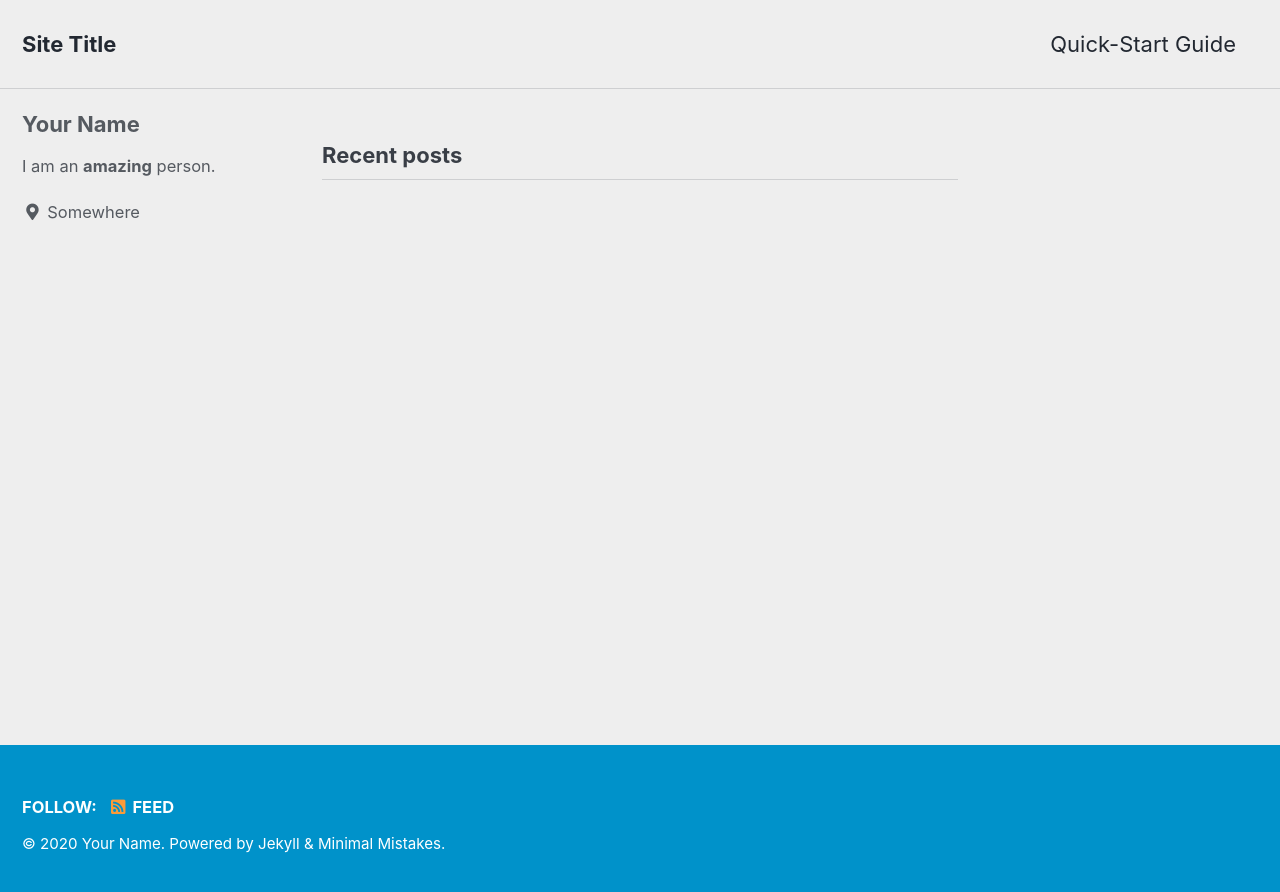
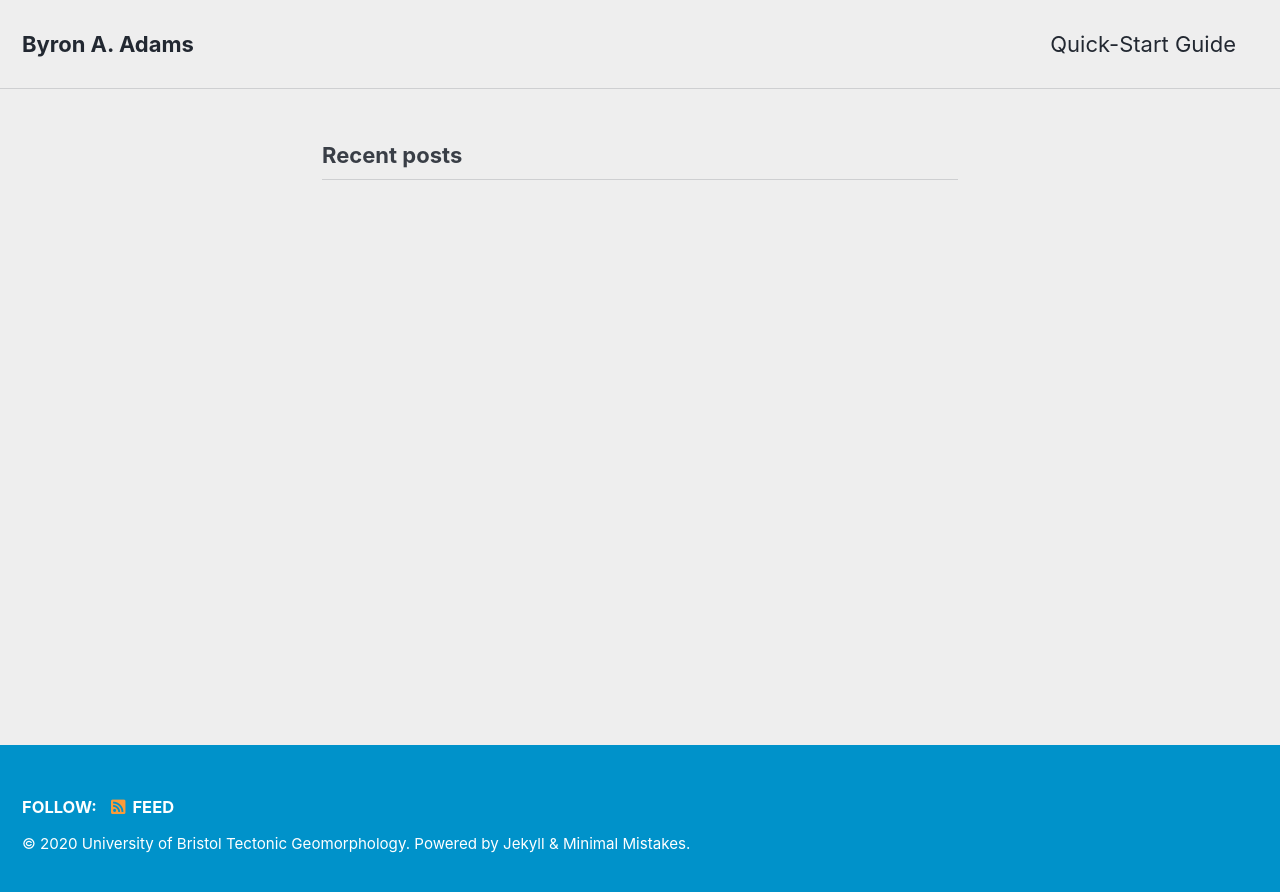
Before and after one commit to baadams/baadams.github.io, a Jekyll site: the page built from index.html, in a window 1280 px wide. Shown: the top 892 px of the page. Built offline with Jekyll 4.4.1, drawn with Linux system fonts in a browser that asks for light colours; cached includes are drawn as plain includes; the list of posts is cut into pages by our own code.

Commit message:
Update _config.yml

```diff
--- a/_config.yml
+++ b/_config.yml
@@ -16,11 +16,11 @@ minimal_mistakes_skin    : "air" #, "aqua", "contrast", "dark", "dirt", "neon",
 
 # Site Settings
 locale                   : "en-US"
-title                    : "Site Title"
+title                    : "Byron A. Adams "
 title_separator          : "-"
 subtitle                 : # site tagline that appears below site title in masthead
-name                     : "Your Name"
-description              : "An amazing website."
+name                     : "University of Bristol Tectonic Geomorphology"
+description              : "Research at the interface of the atmosphere and lithosphere, in the physical and digital"
 url                      : # the base hostname & protocol for your site e.g. "https://mmistakes.github.io"
 baseurl                  : # the subpath of your site, e.g. "/blog"
 repository               : # GitHub username/repo-name e.g. "mmistakes/minimal-mistakes"
@@ -93,10 +93,10 @@ analytics:
 
 # Site Author
 author:
-  name             : "Your Name"
+  name             : #"Your Name"
   avatar           : # path of avatar image, e.g. "/assets/images/bio-photo.jpg"
-  bio              : "I am an **amazing** person."
-  location         : "Somewhere"
+  bio              : #"I am an **amazing** person."
+  location         : #"Somewhere"
   email            :
   links:
     - label: "Email"
```
